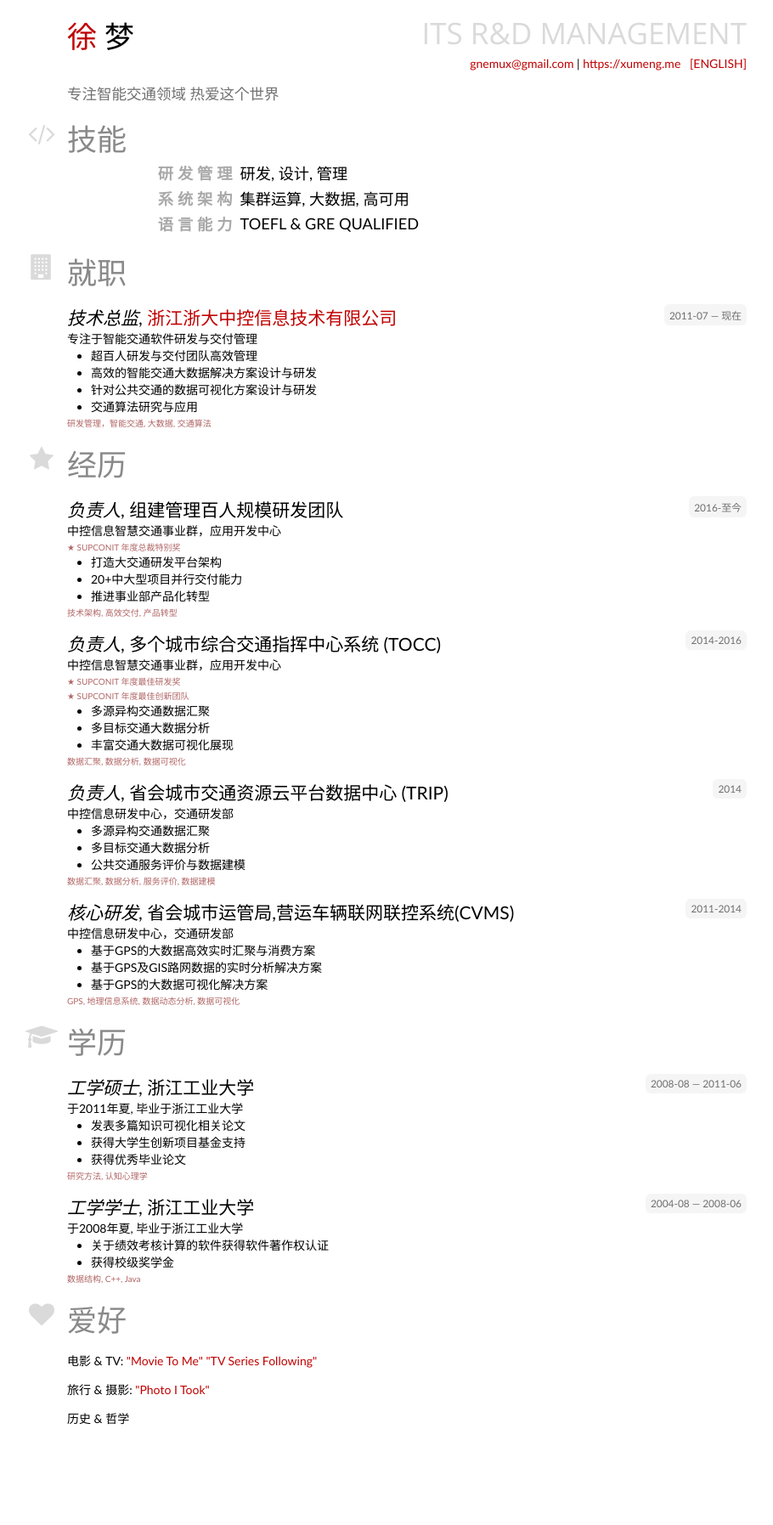
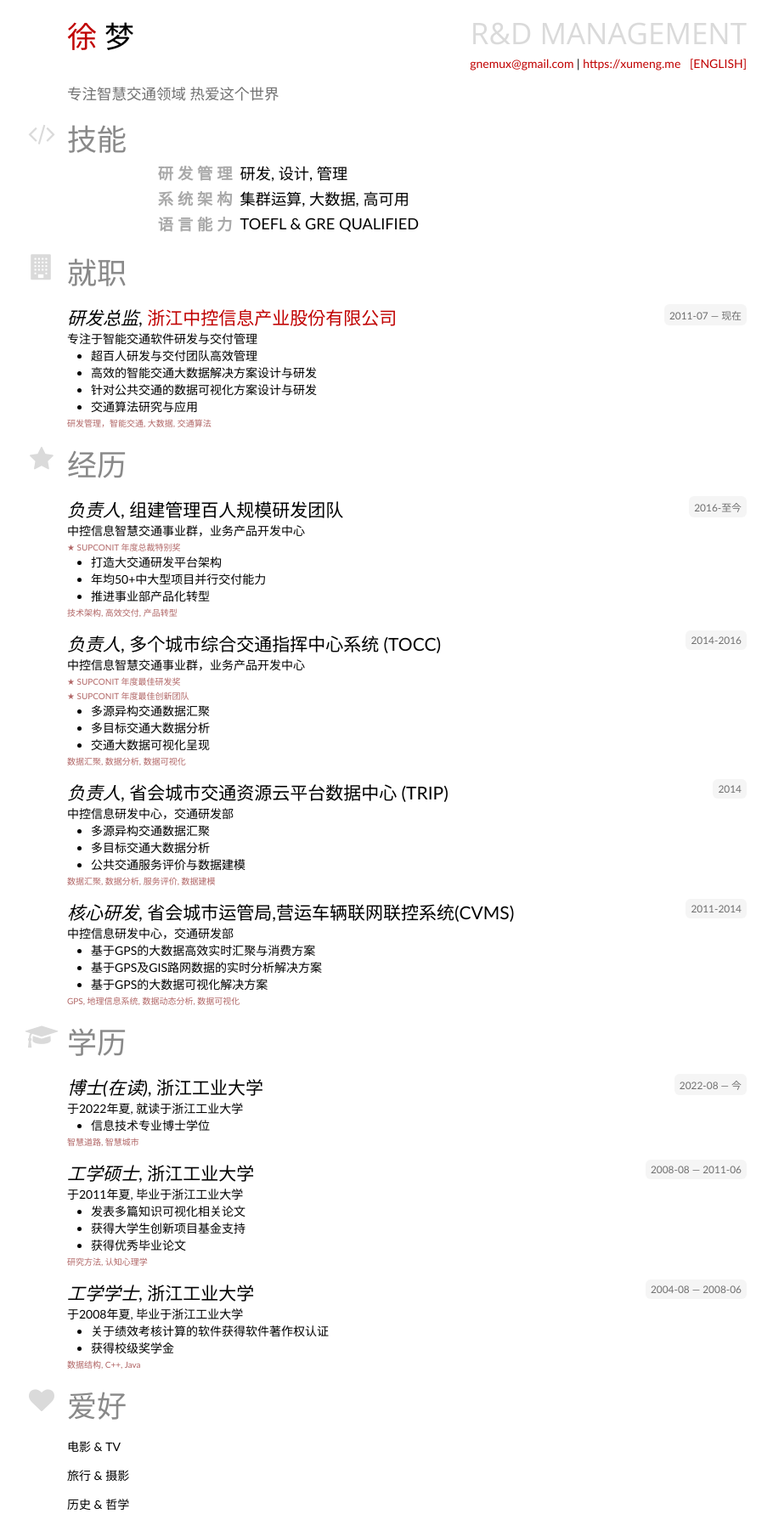
Before and after one commit to gnemux/gnemux.github.io, a Jekyll site: the page resume_cn.html, which Jekyll copies as it is, in a window 1280 px wide. Shown: the whole page at 85% size, without its empty margins (161-1071 px from the left). Built offline with Jekyll 4.4.1, drawn with Linux system fonts in a browser that asks for light colours; nearby versions of some CDN libraries; before the commit the page ends 1694 px from its top, so only the background shows below that.

Commit message:
update resume

```diff
--- a/resume_cn.html
+++ b/resume_cn.html
@@ -177,7 +177,7 @@
 <main>
     <header>
         <h1><span style="color: #C00000;">徐 </span>梦</h1>
-        <span class="label">ITS R&D MANAGEMENT</span>
+        <span class="label">R&D MANAGEMENT</span>
 
         <p id="contact"><span class="email"><a href="mailto:gnemux@gmail.com">gnemux@gmail.com</a></span>
             | <!--<span class="phone">+86 18505813506</span>-->
@@ -185,7 +185,7 @@
         </p>
     </header>
 
-    <section id="summary"> 专注智能交通领域 热爱这个世界
+    <section id="summary"> 专注智慧交通领域 热爱这个世界
     </section>
 
     <hr>
@@ -237,8 +237,8 @@
 
         <div>
 
-            <h3><em>技术总监</em>,
-                <a href="http://www.supcon.com">浙江浙大中控信息技术有限公司</a>
+            <h3><em>研发总监</em>,
+                <a href="http://www.supcon.com">浙江中控信息产业股份有限公司</a>
             </h3>
 
             <span class="tenure">2011-07 — 现在</span>
@@ -279,12 +279,12 @@
             <span class="tenure">2016-至今</span>
 
 
-            <p>中控信息智慧交通事业群，应用开发中心<br>
+            <p>中控信息智慧交通事业群，业务产品开发中心<br>
                 <span class="keywords">★ SUPCONIT 年度总裁特别奖 </span></p>
             </p>
             <ul>
                 <li>打造大交通研发平台架构</li>
-                <li>20+中大型项目并行交付能力</li>
+                <li>年均50+中大型项目并行交付能力</li>
                 <li>推进事业部产品化转型</li>
             </ul>
             <span class="keywords">技术架构, 高效交付, 产品转型</span>
@@ -297,13 +297,13 @@
 
             <span class="tenure">2014-2016</span>
 
-            <p>中控信息智慧交通事业群，应用开发中心<br>
+            <p>中控信息智慧交通事业群，业务产品开发中心<br>
             	<span class="keywords">★ SUPCONIT 年度最佳研发奖 </span></p>
                 <span class="keywords">★ SUPCONIT 年度最佳创新团队 </span></p>
             <ul>
                 <li>多源异构交通数据汇聚</li>
                 <li>多目标交通大数据分析</li>
-                <li>丰富交通大数据可视化展现</li>
+                <li>交通大数据可视化呈现</li>
             </ul>
             <span class="keywords">数据汇聚, 数据分析, 数据可视化 </span>
         </div>
@@ -350,6 +350,18 @@
             <h2>学历</h2>
         </header>
 
+		<div>
+            <h3><em>博士(在读)</em>, 浙江工业大学</h3>
+            <span class="tenure">2022-08 — 今</span>
+
+            <p>于2022年夏, 就读于浙江工业大学</p>
+                <ul>
+                    <li>信息技术专业博士学位</li>
+                </ul>
+            <span class="keywords">智慧道路, 智慧城市</span>
+        </div>
+
+
         <div>
             <h3><em>工学硕士</em>, 浙江工业大学</h3>
             <span class="tenure">2008-08 — 2011-06</span>
@@ -385,11 +397,11 @@
         </header>
 
         <div>
-            <p>电影 & TV:  <a href="https://xumeng.me/relax/movie-to-me">"Movie To Me"</a> <a href="https://xumeng.me/relax/tv-series-following">"TV Series Following"</a></p>
+            <p>电影 & TV</p>
         </div>
 
         <div>
-            <p>旅行 & 摄影: <a href="https://xumeng.me/categories/#Photo">"Photo I Took"</a> </p>
+            <p>旅行 & 摄影</p>
         </div>
 
         <div>
```
Also changed, not shown: resume.html (+17 -4 lines).
